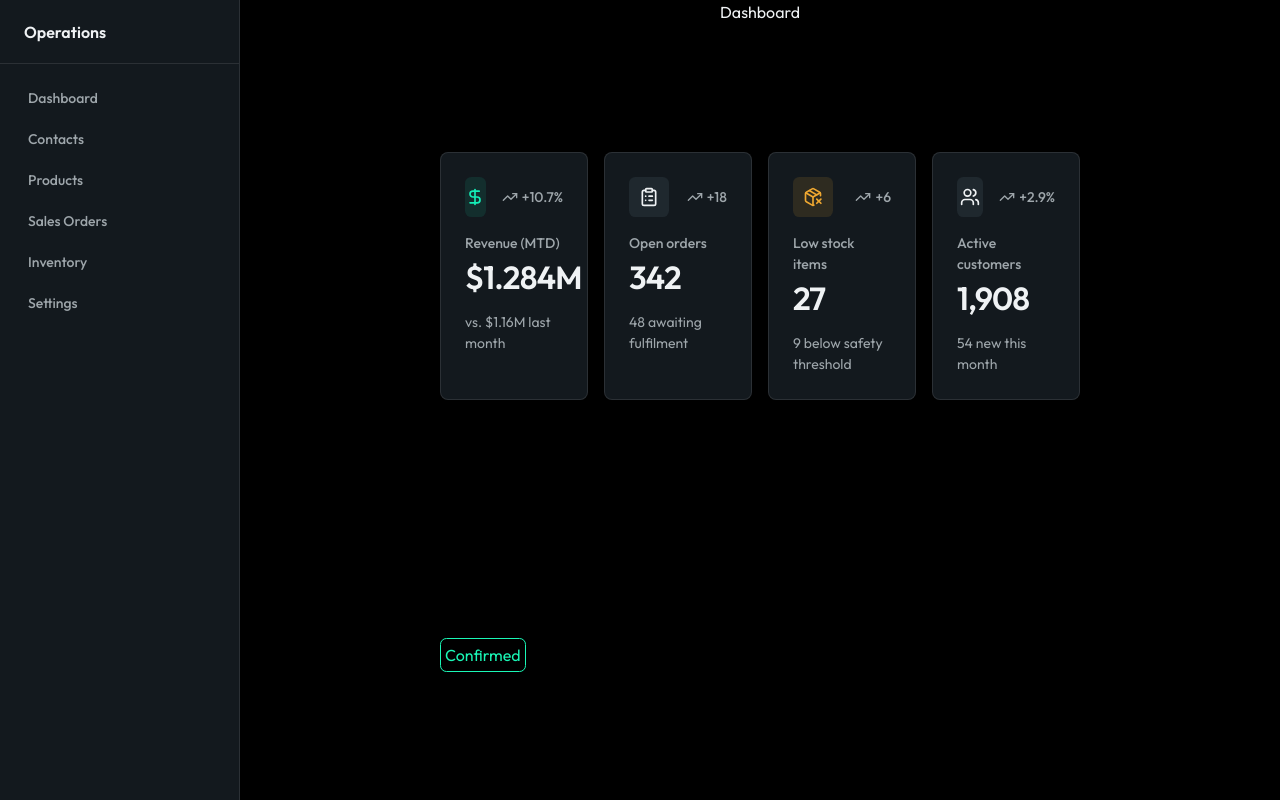
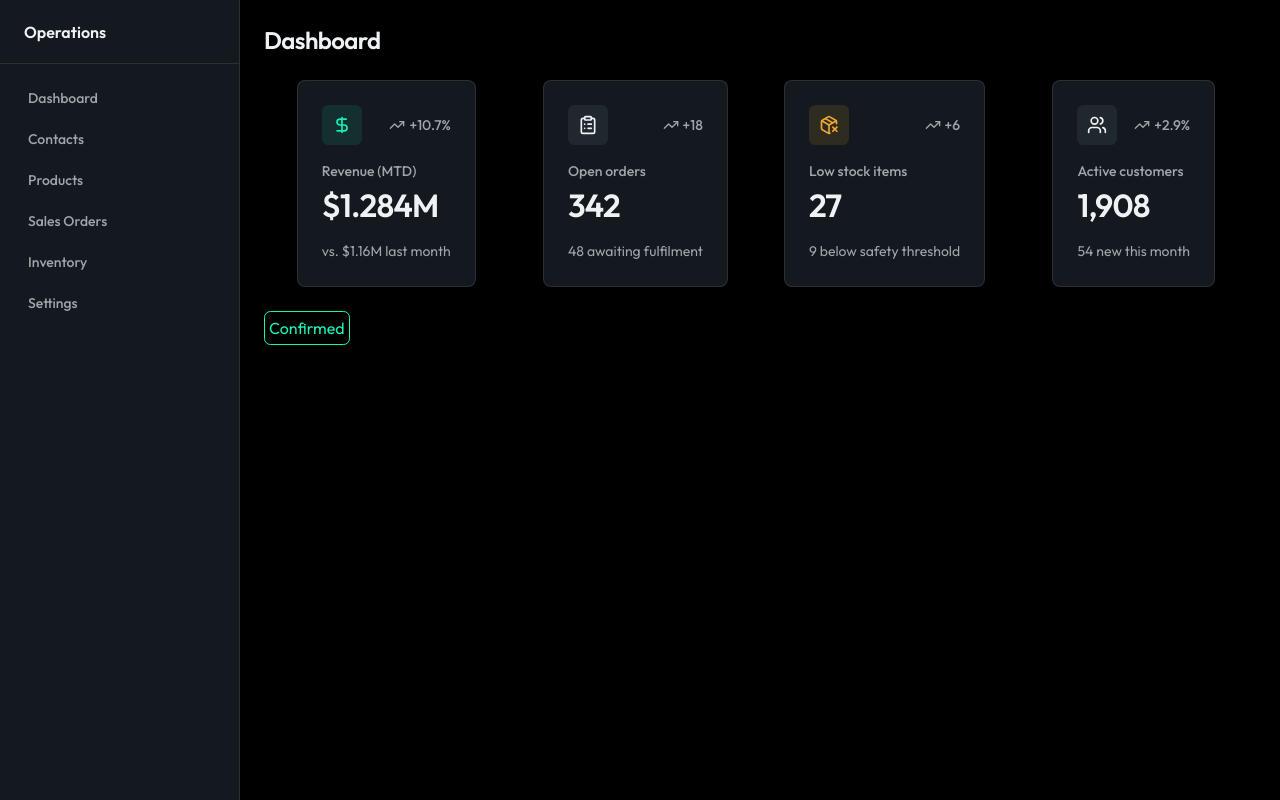
Before and after one commit to Lightningcurl/unierp, a Next.js app: page /dashboard in a window 1280 px wide. Built offline with nearby package versions, Linux system fonts and the light colour scheme.

Commit message:
kinda fixed the dashboard layout

```diff
--- a/app/dashboard/page.tsx
+++ b/app/dashboard/page.tsx
@@ -6,16 +6,14 @@ import { metrics } from '@/tsdrills/erp_data'
 
 export default function Home() {
   return (
-    <div className="flex flex-col flex-1 items-center justify-center bg-zinc-50 font-sans dark:bg-black">
-      <p>Dashboard</p>
-      <main className="flex flex-1 w-full max-w-3xl flex-col items-center justify-between py-32 px-16 bg-white dark:bg-black sm:items-start">
-        <div className="grid grid-cols-1 gap-4 sm:grid-cols-2 lg:grid-cols-4">
+    <div className="flex flex-col flex-1 items-start gap-6 bg-zinc-50 p-6 font-sans dark:bg-black">
+        <h1 className="text-2xl font-semibold tracking-tight text-foreground">Dashboard</h1>
+        <div className="mx-auto grid grid-cols-1 place-items-center gap-12 sm:grid-cols-2 lg:grid-cols-4">
             {metrics.map((metric) => (
               <Card key={metric.id} metric={metric} />
             ))}
           </div>
         <Badge value="Confirmed" color="[#1AF7B6]"></Badge>
-      </main>
     </div>
   );
 }
--- a/app/page.tsx
+++ b/app/page.tsx
@@ -293,7 +293,7 @@ function UnirsalJourney() {
                   </span>
                 </header>
                 <div className={styles.gmBody}>
-                  <div className={styles.gmField}><span className={styles.gmLabel}>To</span>team@unirsal.co</div>
+                  <div className={styles.gmField}><span className={styles.gmLabel}>To</span> example-john-doe.gnail.com</div>
                   <div className={styles.gmField}><span className={styles.gmLabel}>Cc</span>Bcc</div>
                   <div className={styles.gmSubject}>Subject: Sync moved to Thursday 10:00</div>
                   <div className={styles.gmText}>
@@ -306,7 +306,7 @@ function UnirsalJourney() {
                   <span className={styles.gmSendbtn}>Send</span>
                 </footer>
                 <div className={styles.gmToast}>
-                  <span className={styles.gmTick}>&#10003;</span> Message sent to example-john-do.gnail.com
+                  <span className={styles.gmTick}>&#10003;</span> Message sent to example-john-doe.gnail.com
                 </div>
               </div>
             </div>
```
